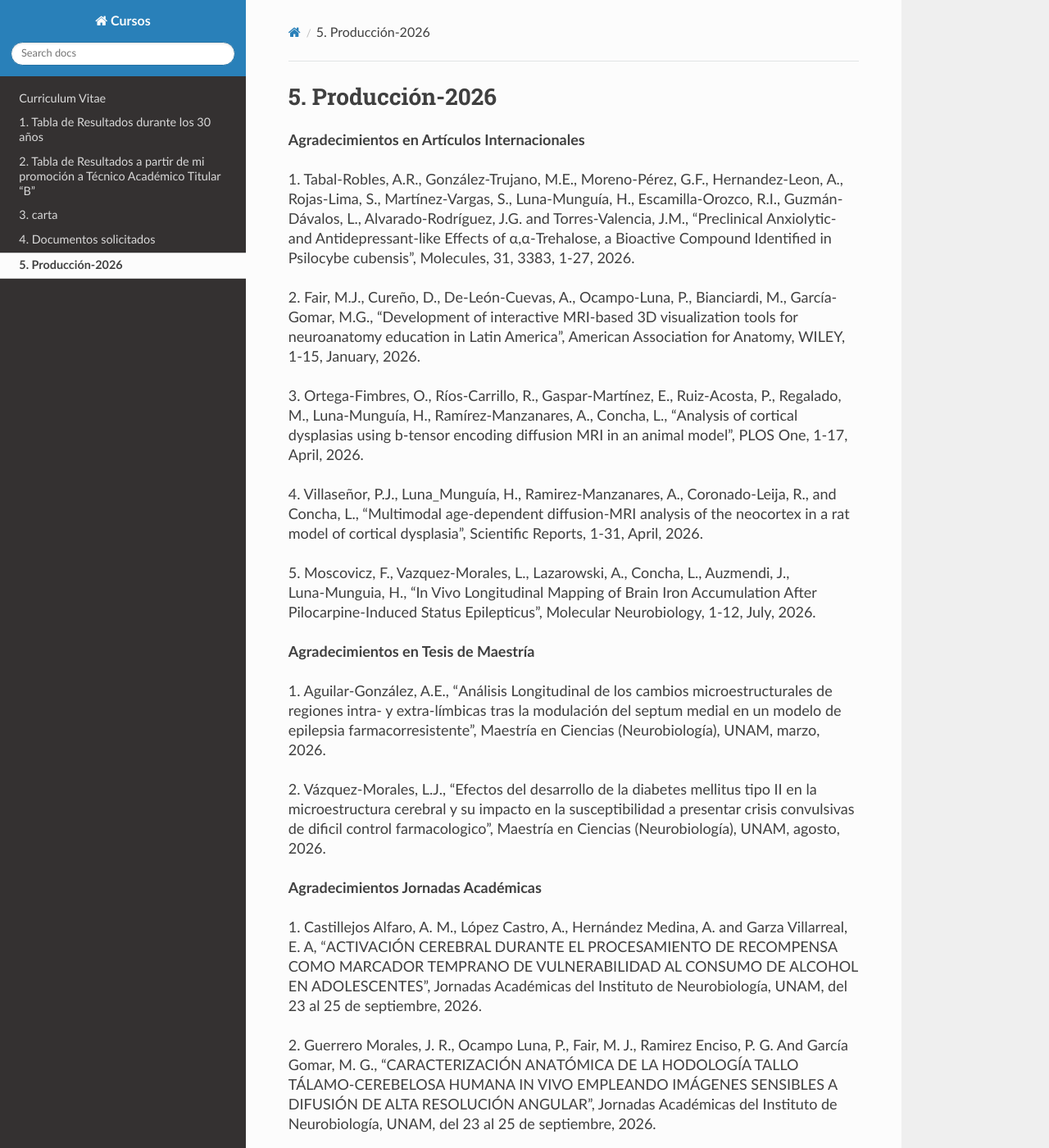
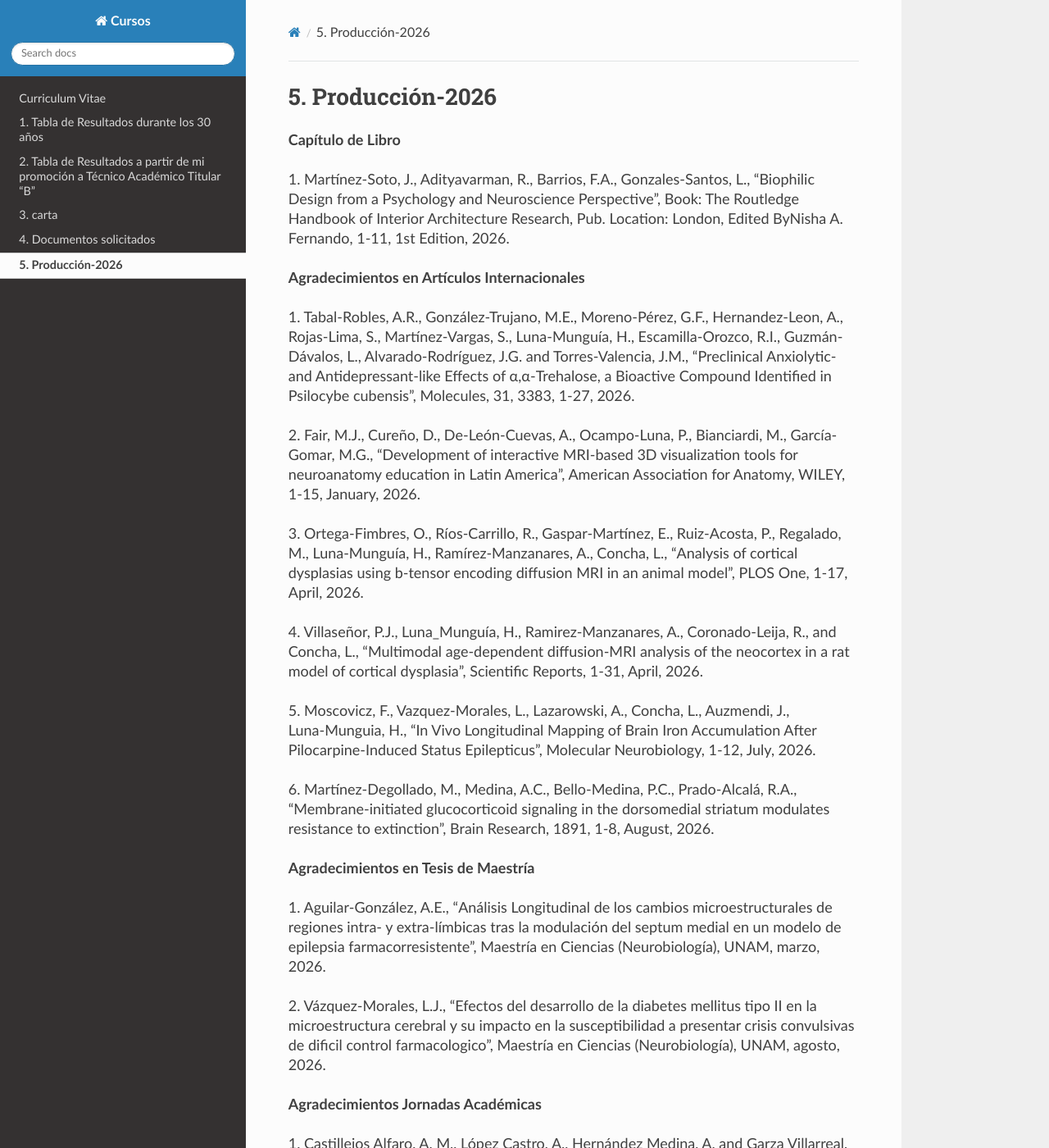
Before and after one commit to matecom57/santosg57-temarios, a Sphinx documentation site: the page built from docs/source/produccion_2026.rst, in a window 1280 px wide and 1400 px high. Shown: the whole window at 82% size. Built offline with Sphinx 7.4.7 and the Read the Docs theme 3.1.0, drawn with Linux system fonts in a browser that asks for light colours; pages that are not in the unit, such as notebooks, are missing from menus.

Commit message:
Test comité

```diff
--- a/docs/source/produccion_2026.rst
+++ b/docs/source/produccion_2026.rst
@@ -1,5 +1,11 @@
 Producción-2026
 ===============
+
+**Capítulo de Libro**
+
+1. Martínez-Soto, J., Adityavarman, R., Barrios, F.A., Gonzales-Santos, L., "Biophilic Design from a Psychology
+and Neuroscience Perspective", Book: The Routledge Handbook of Interior Architecture Research, Pub. Location: London, Edited ByNisha A.
+Fernando, 1-11, 1st Edition, 2026.
 
 **Agradecimientos en Artículos Internacionales**
 
@@ -20,6 +26,9 @@ dysplasia", Scientific Reports, 1-31, April, 2026.
 
 5. Moscovicz, F., Vazquez‑Morales, L., Lazarowski, A., Concha, L., Auzmendi, J., Luna‑Munguia, H., "In Vivo Longitudinal Mapping of Brain
 Iron Accumulation After Pilocarpine-Induced Status Epilepticus", Molecular Neurobiology, 1-12, July, 2026.
+
+6. Martínez-Degollado, M., Medina, A.C., Bello-Medina, P.C.,  Prado-Alcalá, R.A., "Membrane-initiated glucocorticoid signaling in the
+dorsomedial striatum modulates resistance to extinction", Brain Research, 1891, 1-8, August, 2026.
 
 
 
```
